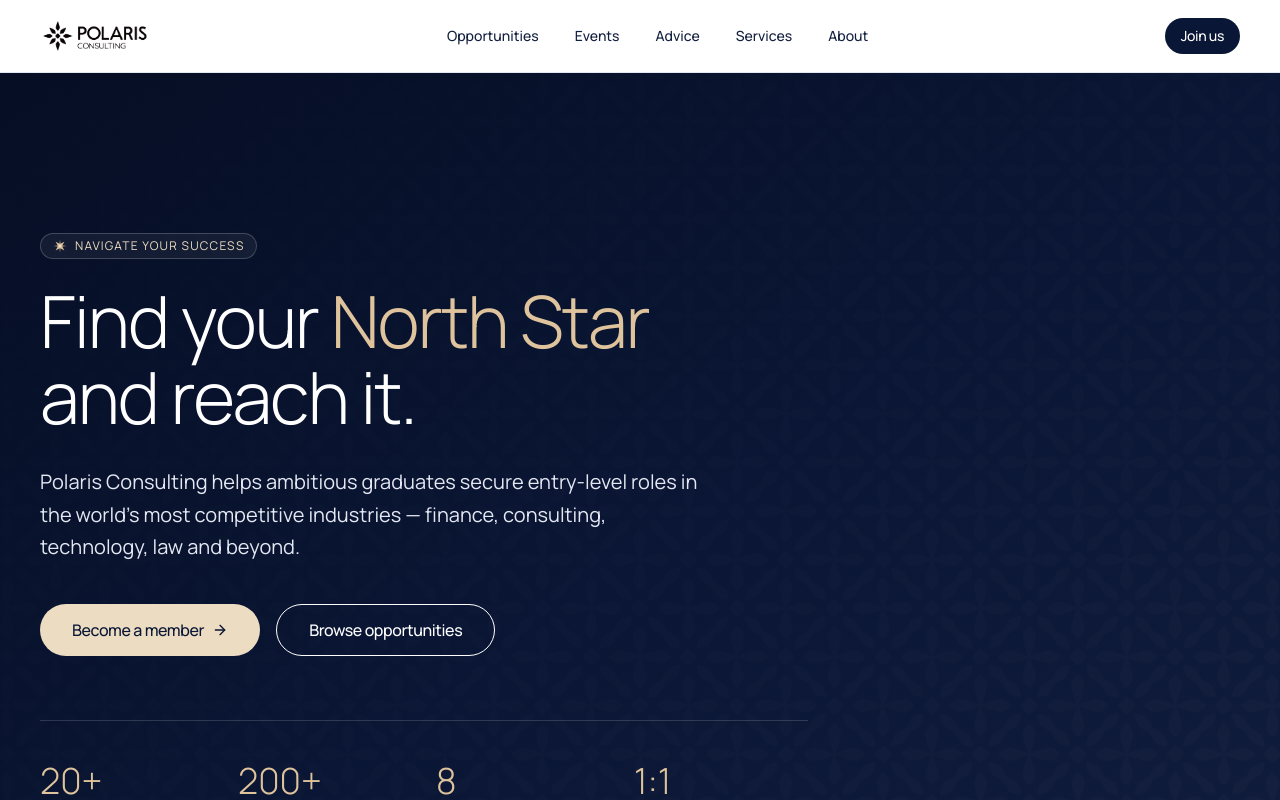
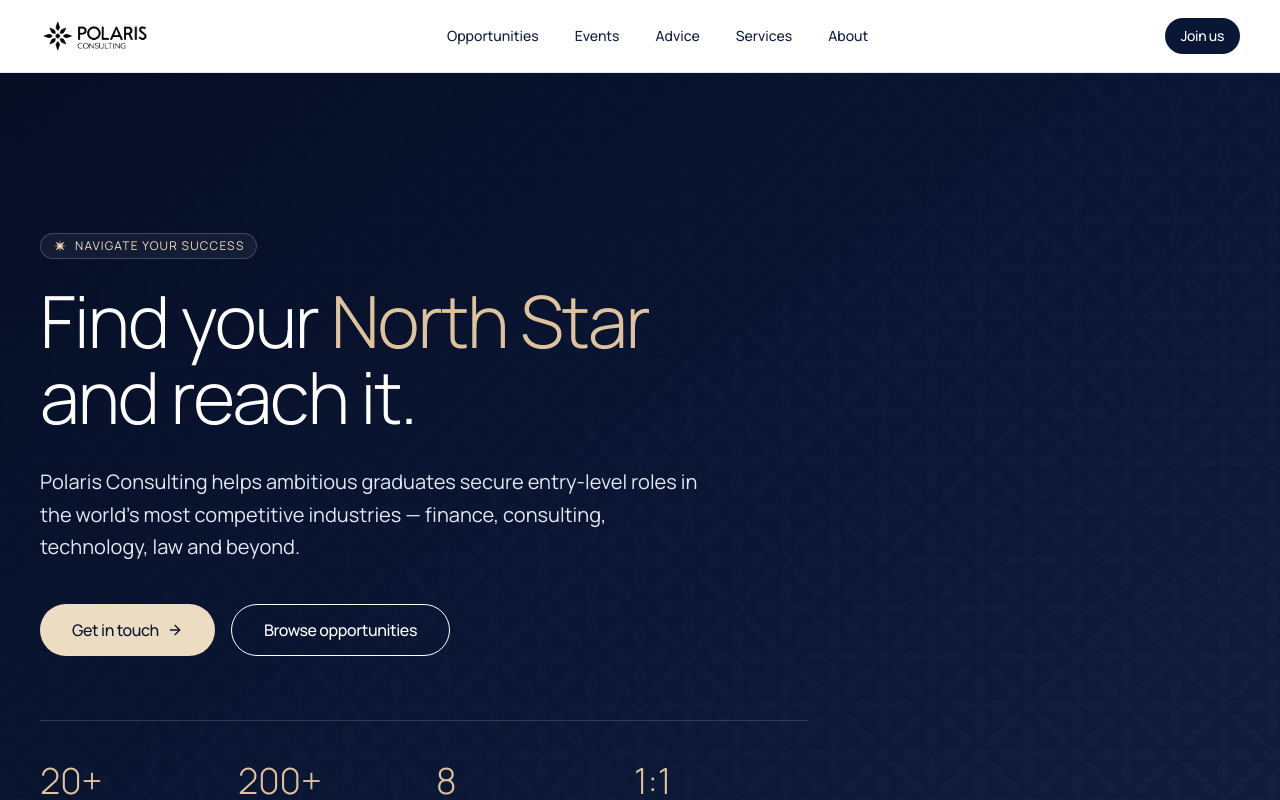
Before and after one commit to zhufeiliu825-droid/polaris-website, a Next.js app: page / in a window 1280 px wide. Shown: the top 800 px of the page. Built offline with nearby package versions, Linux system fonts and the light colour scheme.

Commit message:
Home: 'Become a member' → 'Get in touch' (link to /contact)

```diff
--- a/src/app/(public)/page.tsx
+++ b/src/app/(public)/page.tsx
@@ -64,8 +64,8 @@ export default function Home() {
               consulting, technology, law and beyond.
             </p>
             <div className="mt-10 flex flex-col sm:flex-row gap-4">
-              <ButtonLink href="/join" variant="secondary" size="lg">
-                Become a member <ArrowRight className="h-4 w-4" />
+              <ButtonLink href="/contact" variant="secondary" size="lg">
+                Get in touch <ArrowRight className="h-4 w-4" />
               </ButtonLink>
               <ButtonLink
                 href="/opportunities"
@@ -224,8 +224,8 @@ export default function Home() {
               </p>
             </div>
             <div className="lg:justify-self-end flex flex-col sm:flex-row gap-4">
-              <ButtonLink href="/join" variant="secondary" size="lg">
-                Become a member <ArrowRight className="h-4 w-4" />
+              <ButtonLink href="/contact" variant="secondary" size="lg">
+                Get in touch <ArrowRight className="h-4 w-4" />
               </ButtonLink>
               <ButtonLink
                 href="/contact"
```
